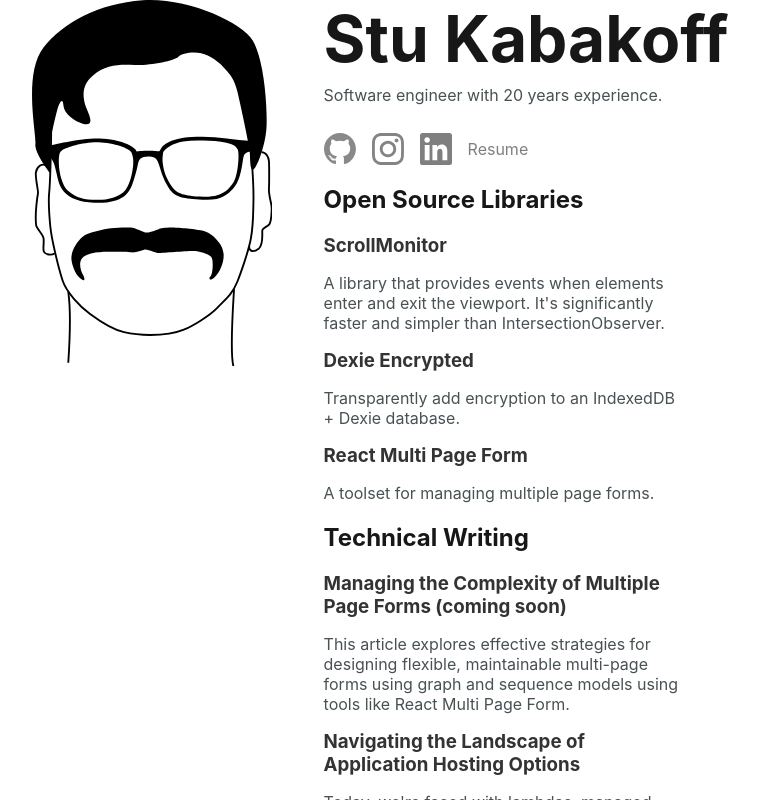
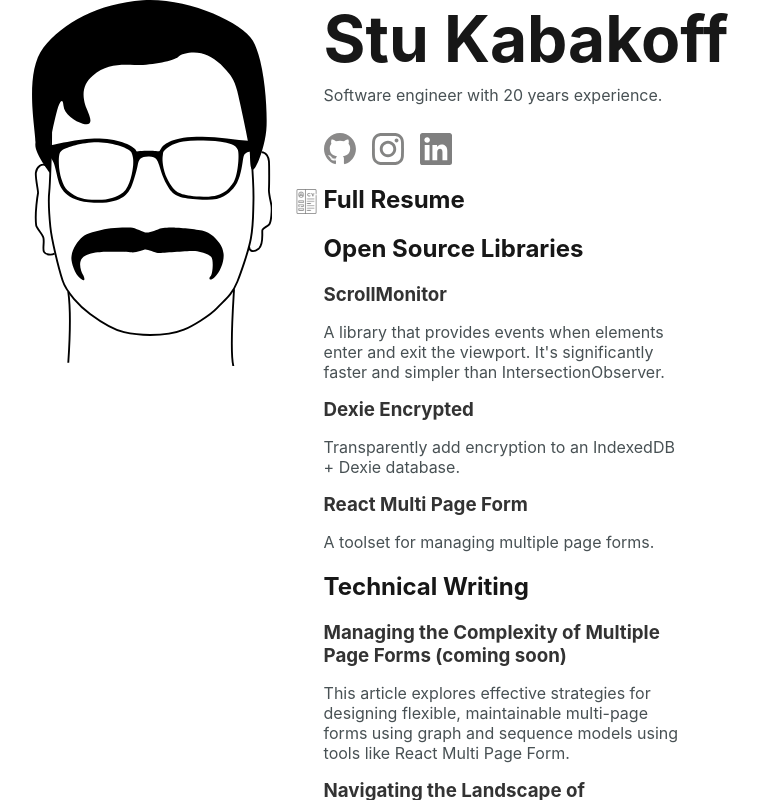
Before and after one commit to stutrek/stukabakoff.com, a Next.js app: page / in a window 1280 px wide. Shown: the whole page, without its empty margins (250-1009 px from the left). Built offline with nearby package versions, Linux system fonts and the light colour scheme.

Commit message:
made resume link much more prominent

```diff
--- a/src/app/page.tsx
+++ b/src/app/page.tsx
@@ -3,6 +3,7 @@
 import githubLogo from '../../public/svg/github.svg';
 import instagramLogo from '../../public/svg/instagram.svg';
 import linkedInLogo from '../../public/svg/linkedin.svg';
+import resumeIcon from '../../public/resume-icon.png';
 
 import Text from './text.md';
 
@@ -54,11 +55,20 @@
                     >
                         <img src={linkedInLogo.src} alt="LinkedIn" />
                     </a>
-                    <a className={styles.resume} href="/resume">
-                        Resume
-                    </a>
                 </div>
                 <div className={styles.writing}>
+                    <h2>
+                        <a href="/resume">
+                            <img
+                                className={styles.cvIcon}
+                                src={resumeIcon.src}
+                                width={resumeIcon.width}
+                                height={resumeIcon.height}
+                                alt=""
+                            />
+                            Full Resume
+                        </a>
+                    </h2>
                     <Text />
                 </div>
             </div>
--- a/src/styles/Home.module.css
+++ b/src/styles/Home.module.css
@@ -99,6 +99,15 @@
     }
 }
 
+.cvIcon {
+    height: auto;
+    width: 25px;
+    margin-left: -30px;
+    margin-right: 5px;
+    vertical-align: bottom;
+    opacity: 0.5;
+}
+
 @media (max-width: 750px) {
     .container {
         grid-template:
```
Also changed, not shown: src/app/text.md (+1 -1 lines), public/resume-icon.png (added).
